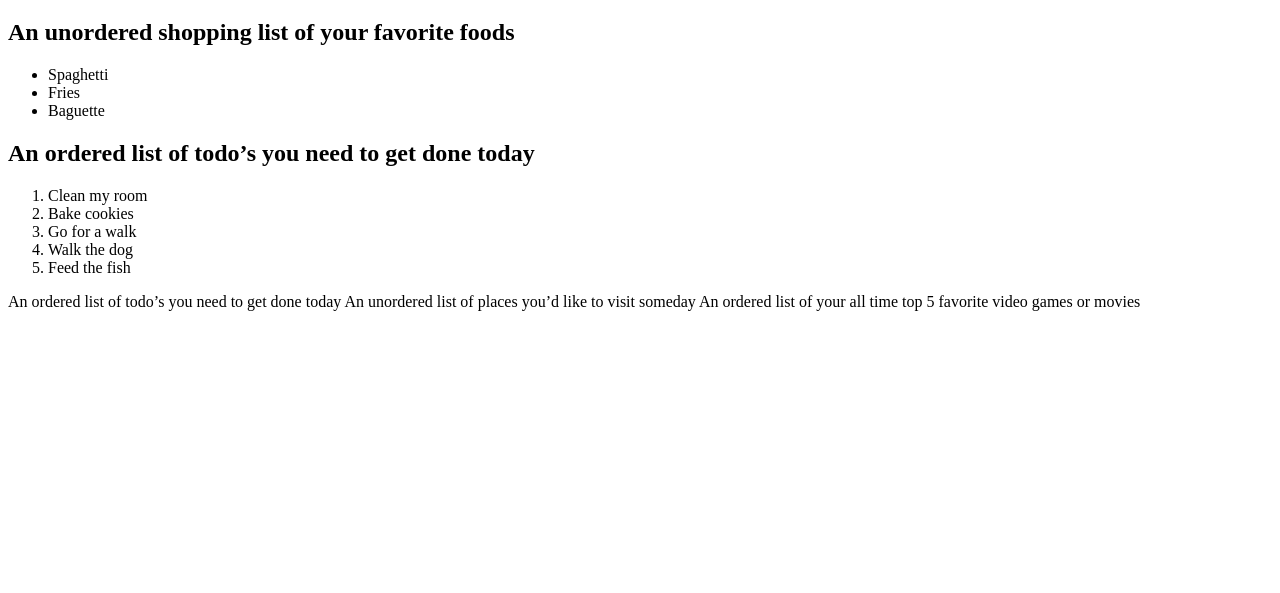
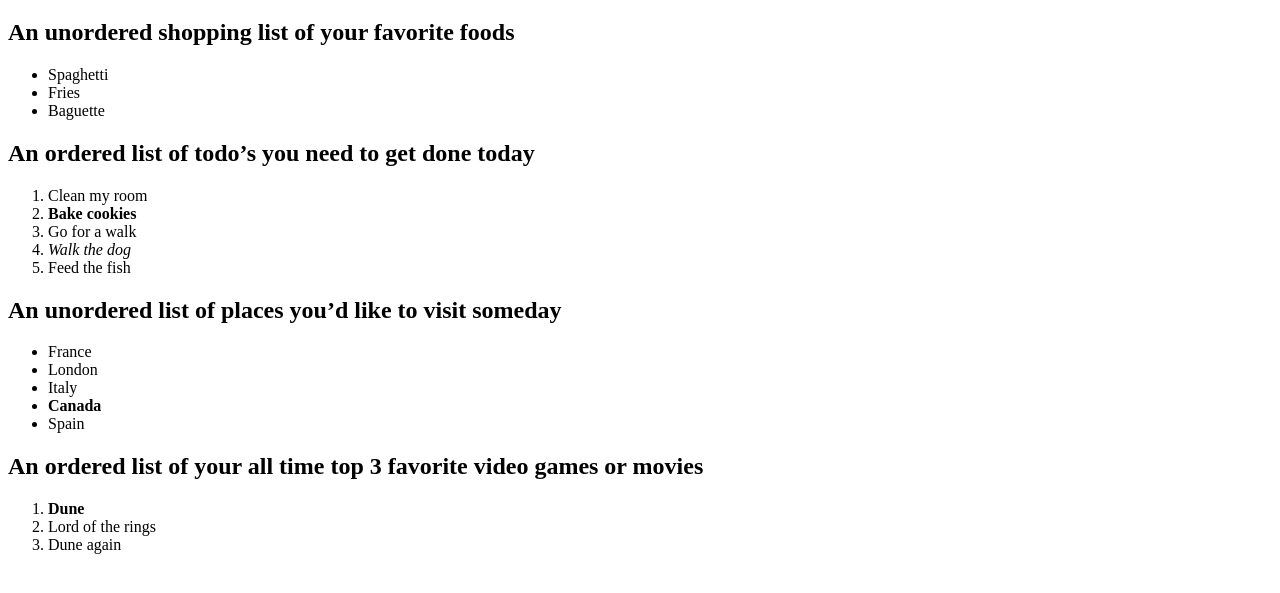
Before and after one commit to KevinDeVijlder/odinproject, a plain HTML site: page html-exercises/lists/index.html in a window 1280 px wide. Shown: the part 61-654 px from the top of the page. Drawn offline with Linux system fonts and the light colour scheme.

Commit message:
finished list excercise

```diff
--- a/html-exercises/lists/index.html
+++ b/html-exercises/lists/index.html
@@ -22,15 +22,31 @@
     <p>
         <ol>
             <li>Clean my room</li>
-            <li>Bake cookies</li>
+            <li><strong>Bake cookies</strong></li>
             <li>Go for a walk</li>
-            <li>Walk the dog</li>
+            <li><em>Walk the dog</em></li>
             <li>Feed the fish</li>
         </ol>
     </p>
 
-An ordered list of todo’s you need to get done today
-An unordered list of places you’d like to visit someday
-An ordered list of your all time top 5 favorite video games or movies
+    <h2>An unordered list of places you’d like to visit someday</h2>
+    <p>
+        <ul>
+            <li>France</li>
+            <li>London</li>
+            <li>Italy</li>
+            <li><strong>Canada</strong></li>
+            <li>Spain</li>
+        </ul>
+    </p>
+
+    <h2>An ordered list of your all time top 3 favorite video games or movies</h2>
+    <p>
+        <ol>
+            <li><strong>Dune</strong></li>
+            <li>Lord of the rings</li>
+            <li>Dune again</li>
+        </ol>
+    </p>
 </body>
 </html>
```
